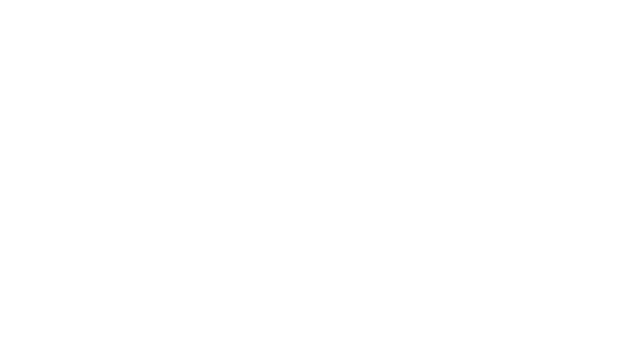
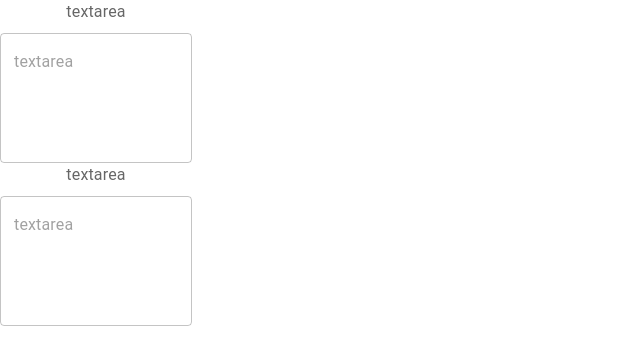
Before and after one commit to E-ecommerce-Motors/ecommerce-motors-front-end, a React (Vite) app: page / in a window 1280 px wide. Shown: the top 364 px of the page, without its empty margins (0-640 px from the left). Built offline with nearby package versions, Linux system fonts and the light colour scheme.

Commit message:
feat: Textfield is now dynamic, can be both textarea and textfield

```diff
--- a/src/App.tsx
+++ b/src/App.tsx
@@ -1,12 +1,25 @@
 import { ToastContainer } from "react-toastify";
 import "react-toastify/dist/ReactToastify.css";
-import TextAreaInput from "./shared/components/TextAreaInput";
-import TextFieldInput from "./shared/components/TextInput";
-
+import TextFieldInput from "./shared/components/TextFieldInput";
 
 const App = () => {
   return (
     <>
+      <TextFieldInput
+        placeholderText="textarea"
+        labelText="textarea"
+        maxRowsNumber={4}
+        inputHeight={130}
+        multilineOption={true}
+      />
+      <TextFieldInput
+        placeholderText="textarea"
+        labelText="textarea"
+        maxRowsNumber={4}
+        inputHeight={130}
+        multilineOption={true}
+      />
+
       <ToastContainer
         position={"top-right"}
         autoClose={1000}
--- /dev/null
+++ b/src/shared/components/TextFieldInput/index.tsx
@@ -0,0 +1,38 @@
+import TextField from "@mui/material/TextField";
+import InputLabel from "@mui/material/InputLabel";
+import { ContentTextAreaInput, CustomTextField } from "./styles";
+
+interface Props {
+  labelText: string;
+  placeholderText: string;
+  maxRowsNumber?: number;
+  typeInput?: string;
+  inputHeight?: number;
+  multilineOption?: boolean;
+}
+
+const TextFieldInput: React.FC<Props> = ({
+  labelText,
+  placeholderText,
+  maxRowsNumber,
+  typeInput,
+  inputHeight,
+  multilineOption,
+}) => {
+  return (
+    <ContentTextAreaInput>
+      <InputLabel htmlFor="textAreaId">{labelText}</InputLabel>
+      <CustomTextField
+        id="textAreaId"
+        type={typeInput}
+        className="textInput"
+        placeholder={placeholderText}
+        maxRows={maxRowsNumber}
+        multiline={multilineOption}
+        InputProps={{sx: {height: inputHeight}}}
+      />
+    </ContentTextAreaInput>
+  );
+};
+
+export default TextFieldInput;
--- /dev/null
+++ b/src/shared/components/TextFieldInput/styles.ts
@@ -0,0 +1,73 @@
+import { TextField } from "@mui/material";
+import styled from "styled-components";
+
+export const ContentTextAreaInput = styled.div`
+  display: flex;
+  flex-direction: column;
+  align-items: center;
+  justify-content: space-between;
+  gap: 10px;
+  width: 15%;
+
+  background-color: var(black);
+
+  /* .TextField {
+    resize: none;
+    width: 100%;
+    line-height: 20px;
+    border: 21px solid var(--grey8);
+    border-radius: 5px;
+    transition: 0.5s;
+    padding: 8px;
+    font-family: Inter;
+    min-height: 90px;
+    max-height: 90px;
+    &:hover {
+      background-color: var(--grey8);
+      transition: 0.5s;
+      outline: red;
+    }
+    :focus {
+      border: 2px solid var(--brand2);
+      outline: 0;
+    }
+  } */
+
+  p {
+    font-size: 0.875rem;
+    color: var(--whiteFixed);
+  }
+`;
+
+export const CustomTextField = styled(TextField)`
+  resize: none;
+  width: 100%;
+  line-height: 20px;
+  border: 21px solid var(--grey8);
+  border-radius: 5px;
+  transition: 0.5s;
+  padding: 8px;
+  font-family: Inter;
+  min-height: 90px;
+
+  :hover {
+    background-color: var(--grey8);
+    transition: 0.5s;
+    outline: red;
+  }
+  :focus {
+    border: 2px solid var(--brand2);
+    outline-color: var(--brand2);
+  }
+  .MuiInputBase-root {
+    display: flex;
+    align-items: flex-start;
+    &.Mui-focused fieldset {
+      border-color: var(--brand2);
+    }
+  }
+  p {
+    font-size: 0.875rem;
+    color: var(--whiteFixed);
+  }
+`;
```
Also changed, not shown: src/shared/components/TextAreaInput/index.tsx (deleted, +0 -18 lines), src/shared/components/TextAreaInput/styles.ts (deleted, +0 -39 lines), src/shared/components/TextInput/index.tsx (deleted, +0 -22 lines).
